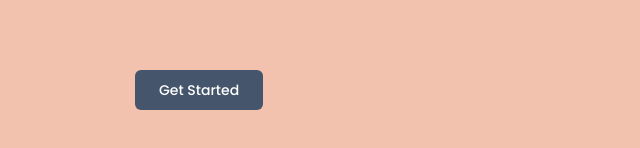
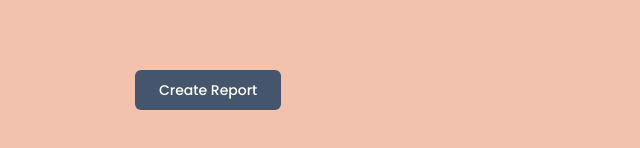
Before and after one commit to G-Tang2/sushi-sushi-EOD, a Next.js app: page / in a window 1280 px wide. Shown: the part 546-694 px from the top of the page, without its empty margins (185-825 px from the left). Built offline with nearby package versions, Linux system fonts and the light colour scheme.

Commit message:
changed get started to create report

```diff
--- a/app/page.tsx
+++ b/app/page.tsx
@@ -27,7 +27,7 @@ export default function Home() {
           <div className="justify-center mb-4 flex">
             <Link href="/safe" passHref>
               <Button size="lg" onClick={handleStartNewReport}>
-                Get Started
+                Create Report
               </Button>
             </Link>
           </div>
```
